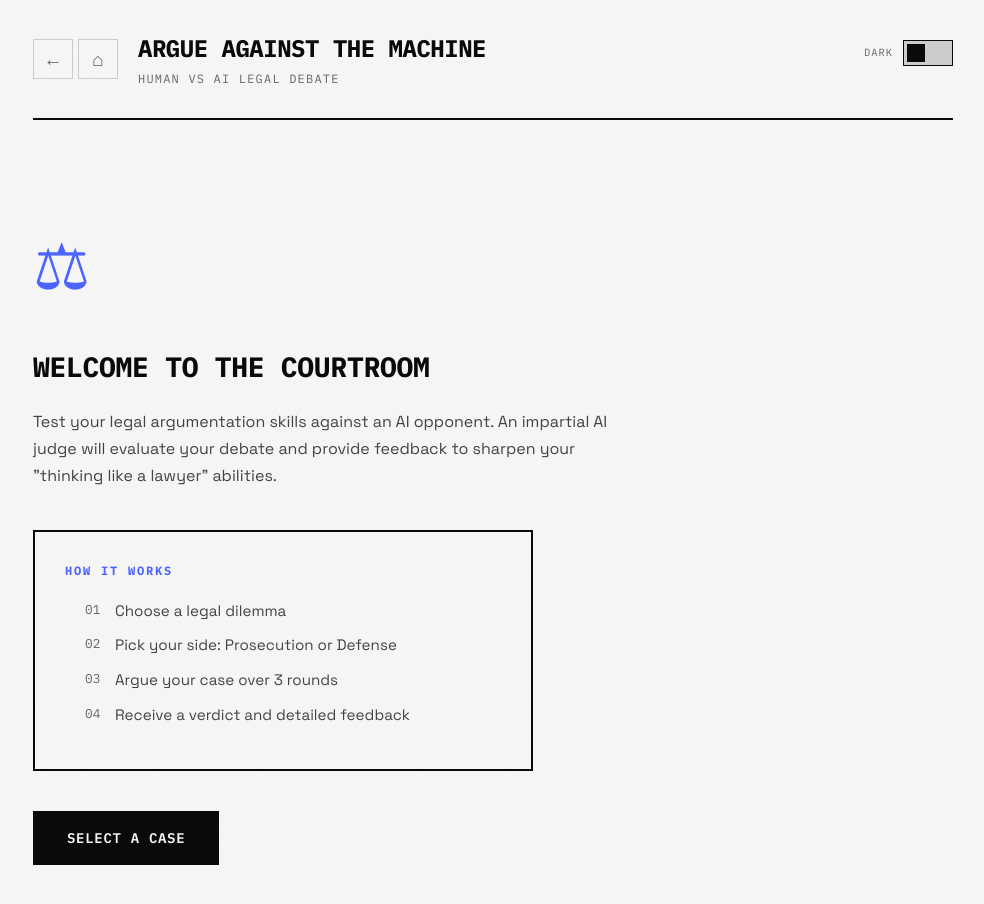
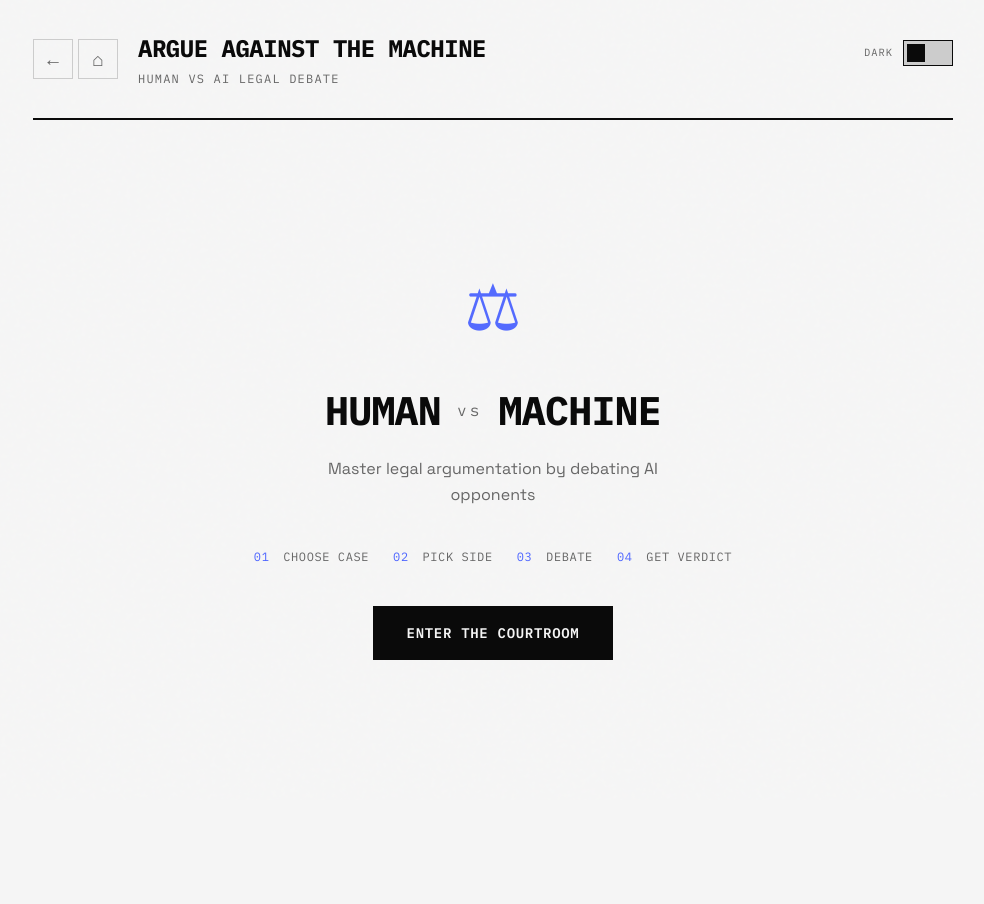
Before and after one commit to noryve-03/debateme, a website: page public/index.html in a window 1280 px wide. Shown: the whole page, without its empty margins (147-1131 px from the left). After the commit the page ends 800 px from the top, so only its background shows below. Drawn offline with Linux system fonts and the light colour scheme; no server answers.

Commit message:
favicon + better landing page

```diff
--- a/public/index.html
+++ b/public/index.html
@@ -4,6 +4,7 @@
   <meta charset="UTF-8">
   <meta name="viewport" content="width=device-width, initial-scale=1.0">
   <title>Argue Against the Machine</title>
+  <link rel="icon" type="image/svg+xml" href="/favicon.svg">
   <link rel="stylesheet" href="/styles.css">
 </head>
 <body>
@@ -28,20 +29,27 @@
 
     <!-- Screen: Welcome -->
     <section id="welcome-screen" class="screen active">
-      <div class="welcome-content">
-        <div class="logo-icon">&#9878;</div>
-        <h2>Welcome to the Courtroom</h2>
-        <p>Test your legal argumentation skills against an AI opponent. An impartial AI judge will evaluate your debate and provide feedback to sharpen your "thinking like a lawyer" abilities.</p>
-        <div class="rules">
-          <h3>How It Works</h3>
-          <ol>
-            <li>Choose a legal dilemma</li>
-            <li>Pick your side: Prosecution or Defense</li>
-            <li>Argue your case over 3 rounds</li>
-            <li>Receive a verdict and detailed feedback</li>
-          </ol>
+      <div class="welcome-hero">
+        <div class="hero-icon">
+          <span class="icon-scales">&#9878;</span>
         </div>
-        <button id="start-btn" class="btn btn-primary">Select a Case</button>
+
+        <h2 class="hero-title">
+          <span class="title-word">Human</span>
+          <span class="title-vs">vs</span>
+          <span class="title-word">Machine</span>
+        </h2>
+
+        <p class="hero-subtitle">Master legal argumentation by debating AI opponents</p>
+
+        <div class="steps-row">
+          <div class="step"><span>01</span> Choose case</div>
+          <div class="step"><span>02</span> Pick side</div>
+          <div class="step"><span>03</span> Debate</div>
+          <div class="step"><span>04</span> Get verdict</div>
+        </div>
+
+        <button id="start-btn" class="btn btn-primary btn-hero">Enter the Courtroom</button>
       </div>
     </section>
 
--- a/public/styles.css
+++ b/public/styles.css
@@ -140,7 +140,118 @@ header h1 {
   display: block;
 }
 
-/* WELCOME */
+/* WELCOME HERO */
+.welcome-hero {
+  min-height: calc(100vh - 200px);
+  display: flex;
+  flex-direction: column;
+  align-items: center;
+  justify-content: center;
+  text-align: center;
+  padding: 40px 0;
+  animation: fade-in 0.6s ease-out;
+}
+
+@keyframes fade-in {
+  from { opacity: 0; }
+  to { opacity: 1; }
+}
+
+.hero-icon {
+  margin-bottom: 24px;
+}
+
+.icon-scales {
+  font-size: 4rem;
+  color: var(--accent);
+  display: block;
+  animation: gentle-pulse 3s ease-in-out infinite;
+}
+
+@keyframes gentle-pulse {
+  0%, 100% { opacity: 0.8; }
+  50% { opacity: 1; }
+}
+
+.hero-title {
+  display: flex;
+  align-items: center;
+  justify-content: center;
+  gap: 16px;
+  margin-bottom: 16px;
+  flex-wrap: wrap;
+}
+
+.title-word {
+  font-family: 'IBM Plex Mono', monospace;
+  font-size: 2.5rem;
+  font-weight: 700;
+  text-transform: uppercase;
+  letter-spacing: -0.02em;
+  color: var(--fg);
+}
+
+.title-vs {
+  font-family: 'IBM Plex Mono', monospace;
+  font-size: 1rem;
+  font-weight: 400;
+  text-transform: lowercase;
+  letter-spacing: 0.2em;
+  color: var(--gray);
+}
+
+.hero-subtitle {
+  font-size: 1rem;
+  color: var(--gray);
+  max-width: 400px;
+  margin-bottom: 40px;
+  line-height: 1.6;
+}
+
+.steps-row {
+  display: flex;
+  gap: 24px;
+  margin-bottom: 40px;
+  flex-wrap: wrap;
+  justify-content: center;
+}
+
+.step {
+  font-family: 'IBM Plex Mono', monospace;
+  font-size: 0.75rem;
+  text-transform: uppercase;
+  letter-spacing: 0.05em;
+  color: var(--gray);
+}
+
+.step span {
+  color: var(--accent);
+  margin-right: 6px;
+}
+
+.btn-hero {
+  padding: 18px 36px;
+  font-size: 0.9rem;
+}
+
+/* Responsive hero */
+@media (max-width: 600px) {
+  .title-word {
+    font-size: 1.75rem;
+  }
+
+  .hero-title {
+    flex-direction: column;
+    gap: 8px;
+  }
+
+  .steps-row {
+    flex-direction: column;
+    gap: 12px;
+  }
+}
+
+/* Legacy welcome content (kept for fallback) */
 .welcome-content {
   padding: 60px 0;
 }
```
Also changed, not shown: public/favicon.svg (added).
